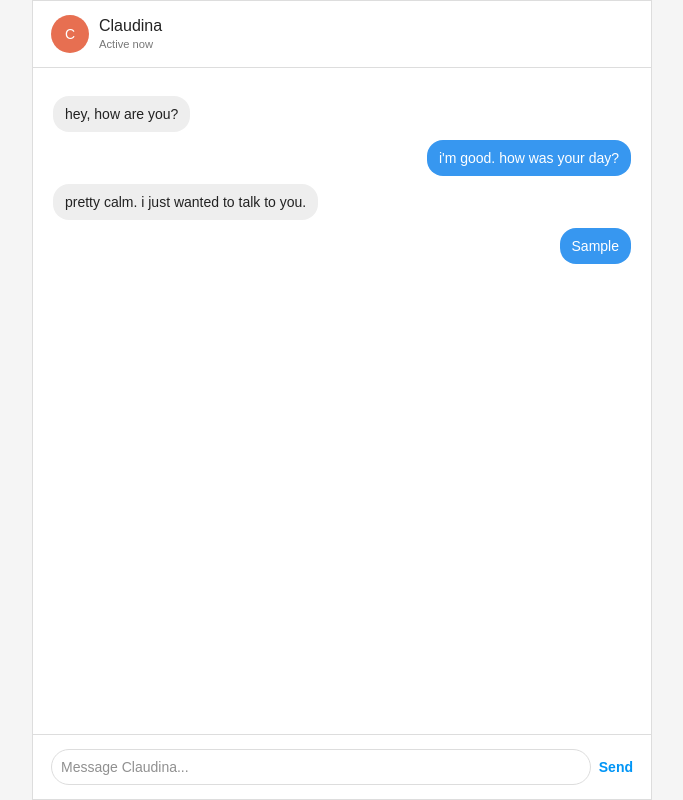
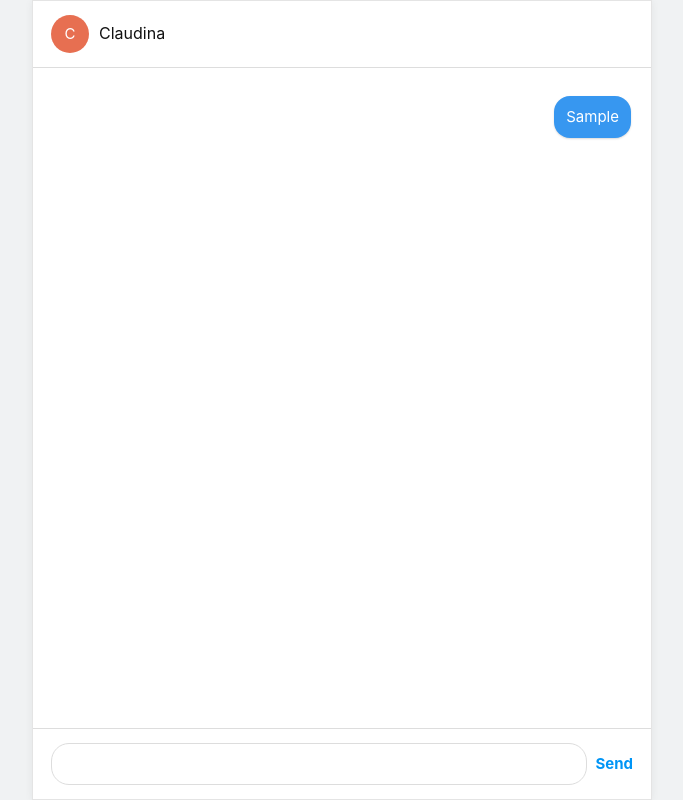
Before and after one commit to Eraxty/Claudina, a Next.js app in the folder reactive-ai-gf/: page / in a window 1280 px wide. Both pictures are taken after typing "Sample" into the empty fields and a click on the button "Send". Shown: the whole page, without its empty margins (298-981 px from the left). Built offline with nearby package versions, Linux system fonts and the light colour scheme.

Commit message:
Update chat UI and styles

```diff
--- a/reactive-ai-gf/app/globals.css
+++ b/reactive-ai-gf/app/globals.css
@@ -1,17 +1,56 @@
 @import "tailwindcss";
 
 * { box-sizing: border-box; }
-body { margin: 0; background: #f5f5f5; color: #222; font: 14px Arial, sans-serif; }
-main { display: flex; min-height: 100vh; max-width: 620px; margin: auto; flex-direction: column; background: white; border: 1px solid #ddd; }
+body {
+  margin: 0;
+  background: #f0f2f3;
+  color: #111;
+  font: 15px/1.45 -apple-system, "Segoe UI", Arial, sans-serif;
+}
+
+main {
+  display: flex;
+  min-height: 100vh;
+  max-width: 620px;
+  margin: auto;
+  flex-direction: column;
+  background: white;
+  border: 1px solid #e4e4e4;
+  box-shadow: 0 1px 8px rgba(0, 0, 0, 0.06);
+}
 header { display: flex; gap: 10px; align-items: center; padding: 14px 18px; border-bottom: 1px solid #ddd; }
 h1 { margin: 0; font-size: 16px; }
 small { color: #777; }
 .avatar { display: grid; width: 38px; height: 38px; place-items: center; border-radius: 50%; background: #e76f51; color: white; }
 
 .chat { flex: 1; padding: 20px; }
-.chat p { width: fit-content; max-width: 75%; margin: 8px 0; padding: 10px 12px; border-radius: 16px; background: #eee; }
-.chat .mine { margin-left: auto; background: #3797f0; color: white; }
+.chat p {
+  width: fit-content;
+  max-width: 75%;
+  margin: 8px 0;
+  padding: 10px 12px;
+  border-radius: 16px;
+  background: #ececec;
+}
+
+.chat .mine {
+  margin-left: auto;
+  background: #3797f0;
+  color: white;
+  box-shadow: 0 1px 2px rgba(0, 0, 0, 0.15);
+}
 
 form { display: flex; gap: 8px; padding: 14px 18px; border-top: 1px solid #ddd; }
-input { flex: 1; padding: 9px; border: 1px solid #ddd; border-radius: 18px; }
+input {
+  flex: 1;
+  padding: 9px;
+  border: 1px solid #ddd;
+  border-radius: 18px;
+  transition: border-color 0.15s ease;
+}
+
+input:focus {
+  border-color: #3797f0;
+  outline: none;
+}
 button { border: 0; background: none; color: #0095f6; font-weight: bold; cursor: pointer; }
--- a/reactive-ai-gf/app/layout.tsx
+++ b/reactive-ai-gf/app/layout.tsx
@@ -10,7 +10,7 @@ export default function RootLayout({
   children,
 }: Readonly<{ children: React.ReactNode }>) {
   return (
-    <html lang="en" suppressHydrationWarning>
+    <html lang="en">
       <body>{children}</body>
     </html>
   );
--- a/reactive-ai-gf/app/page.tsx
+++ b/reactive-ai-gf/app/page.tsx
@@ -1,88 +1,99 @@
 "use client";
 
-import { FormEvent, useState, useSyncExternalStore } from "react";
+import { FormEvent, useEffect, useRef, useState } from "react";
 
 type Message = {
   who: "mine" | "theirs";
   text: string;
 };
 
-const SEED_MESSAGES: Message[] = [
-  { who: "theirs", text: "hey, how are you?" },
-  { who: "mine", text: "i'm good. how was your day?" },
-  { who: "theirs", text: "pretty calm. i just wanted to talk to you." },
-];
-
 const STORAGE_KEY = "claudina-chat";
 
-function loadMessages(): Message[] {
+function loadSavedMessages(): Message[] {
+  let saved: string | null = null;
+
   try {
-    const saved = window.localStorage.getItem(STORAGE_KEY);
-    if (saved) {
-      const parsed = JSON.parse(saved) as unknown;
-      if (Array.isArray(parsed)) {
-        return parsed.filter(
-          (message): message is Message =>
-            typeof message?.text === "string" &&
-            (message.who === "mine" || message.who === "theirs")
-        );
+    saved = window.localStorage.getItem(STORAGE_KEY);
+  } catch {
+    // storage blocked, just start empty
+    return [];
+  }
+
+  if (saved === null) {
+    return [];
+  }
+
+  let parsed: unknown;
+
+  try {
+    parsed = JSON.parse(saved);
+  } catch {
+    // saved chat is broken, start empty
+    return [];
+  }
+
+  if (!Array.isArray(parsed)) {
+    return [];
+  }
+
+  const validMessages: Message[] = [];
+
+  for (const item of parsed) {
+    if (typeof item?.text === "string") {
+      if (item.who === "mine" || item.who === "theirs") {
+        validMessages.push(item);
       }
     }
-  } catch {
-    // unreadable saved chat (JSON error etc.) — fall back to the seed
   }
-  return SEED_MESSAGES;
+
+  return validMessages;
 }
 
-/**
- * The conversation lives in localStorage and React subscribes to it through
- * useSyncExternalStore. That way the chat is rendered safely on the server
- * (seed messages) and switched to the saved history right after hydration.
- */
-const chatStore = {
-  listeners: new Set<() => void>(),
-  snapshot: null as Message[] | null,
+export default function Home() {
+  const [messages, setMessages] = useState<Message[]>([]);
+  const [text, setText] = useState("");
+  const [conversationLoaded, setConversationLoaded] = useState(false);
+  const lastMessageRef = useRef<HTMLParagraphElement | null>(null);
 
-  subscribe(listener: () => void) {
-    chatStore.listeners.add(listener);
-    return () => chatStore.listeners.delete(listener);
-  },
+  // load the saved conversation once, after the page has mounted
+  useEffect(() => {
+    setMessages(loadSavedMessages()); // eslint-disable-line react-hooks/set-state-in-effect
+    setConversationLoaded(true);
+  }, []);
 
-  getSnapshot(): Message[] {
-    if (chatStore.snapshot === null) {
-      chatStore.snapshot = loadMessages();
+  // save the conversation every time it changes
+  useEffect(() => {
+    if (!conversationLoaded) {
+      return;
     }
-    return chatStore.snapshot;
-  },
 
-  // No storage on the server — render the seed conversation for SSR.
-  getServerSnapshot(): Message[] {
-    return SEED_MESSAGES;
-  },
-
-  set(messages: Message[]) {
-    chatStore.snapshot = messages;
     try {
       window.localStorage.setItem(STORAGE_KEY, JSON.stringify(messages));
     } catch {
-      // storage full or blocked — chat still works, just won't persist
+      // storage full or blocked, keep chatting anyway
     }
-    for (const listener of chatStore.listeners) listener();
-  },
-};
+  }, [messages, conversationLoaded]);
 
-export default function Home() {
-  const messages = useSyncExternalStore(
-    chatStore.subscribe,
-    chatStore.getSnapshot,
-    chatStore.getServerSnapshot
-  );
-  const [text, setText] = useState<string>("");
+  // keep the newest message visible
+  useEffect(() => {
+    if (lastMessageRef.current) {
+      lastMessageRef.current.scrollIntoView({
+        block: "end",
+        behavior: "smooth",
+      });
+    }
+  }, [messages]);
 
   function send(event: FormEvent<HTMLFormElement>) {
     event.preventDefault();
-    if (!text.trim()) return;
-    chatStore.set([...chatStore.getSnapshot(), { who: "mine", text: text.trim() }]);
+
+    const message = text.trim();
+
+    if (message === "") {
+      return;
+    }
+
+    setMessages([...messages, { who: "mine", text: message }]);
     setText("");
   }
 
@@ -90,26 +101,30 @@ export default function Home() {
     <main>
       <header>
         <div className="avatar">C</div>
-        <div>
-          <h1>Claudina</h1>
-          <small>Active now</small>
-        </div>
+        <h1>Claudina</h1>
       </header>
 
       <div className="chat">
-        {messages.map((message, index) => (
-          <p className={message.who === "mine" ? "mine" : ""} key={index}>
-            {message.text}
-          </p>
-        ))}
+        {messages.map((message, index) => {
+          const isLastMessage = index === messages.length - 1;
+
+          return (
+            <p
+              key={index}
+              className={message.who === "mine" ? "mine" : ""}
+              ref={isLastMessage ? lastMessageRef : undefined}
+            >
+              {message.text}
+            </p>
+          );
+        })}
       </div>
 
       <form onSubmit={send}>
         <input
+          name="message"
           value={text}
           onChange={(event) => setText(event.target.value)}
-          placeholder="Message Claudina..."
-          name="message"
         />
         <button type="submit">Send</button>
       </form>
```
